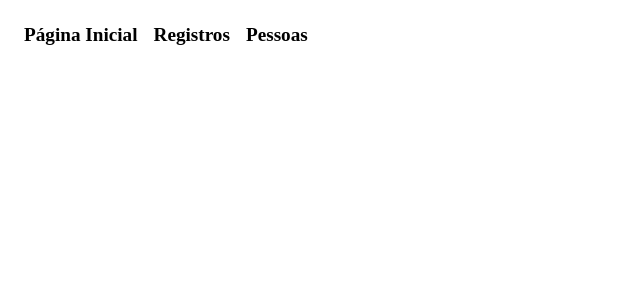
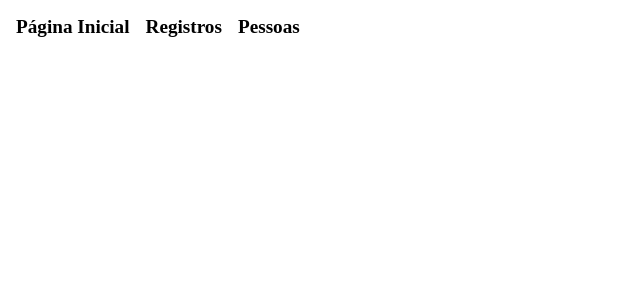
Before and after one commit to Viniciusadm/MyReports, a Vue app in the folder client/: page / in a window 1280 px wide. Shown: the top 300 px of the page, without its empty margins (0-640 px from the left). Built offline with nearby package versions, Linux system fonts and the light colour scheme.

Commit message:
Gambiarra pra css global

```diff
--- /dev/null
+++ b/client/public/app.css
@@ -0,0 +1,5 @@
+* {
+    margin: 0;
+    padding: 0;
+    box-sizing: border-box;
+}
--- a/client/public/index.html
+++ b/client/public/index.html
@@ -5,6 +5,7 @@
     <meta http-equiv="X-UA-Compatible" content="IE=edge">
     <meta name="viewport" content="width=device-width,initial-scale=1.0">
     <link rel="icon" href="<%= BASE_URL %>favicon.ico">
+    <link rel="stylesheet" href="app.css">
     <title>Meu diário</title>
   </head>
   <body>
```
